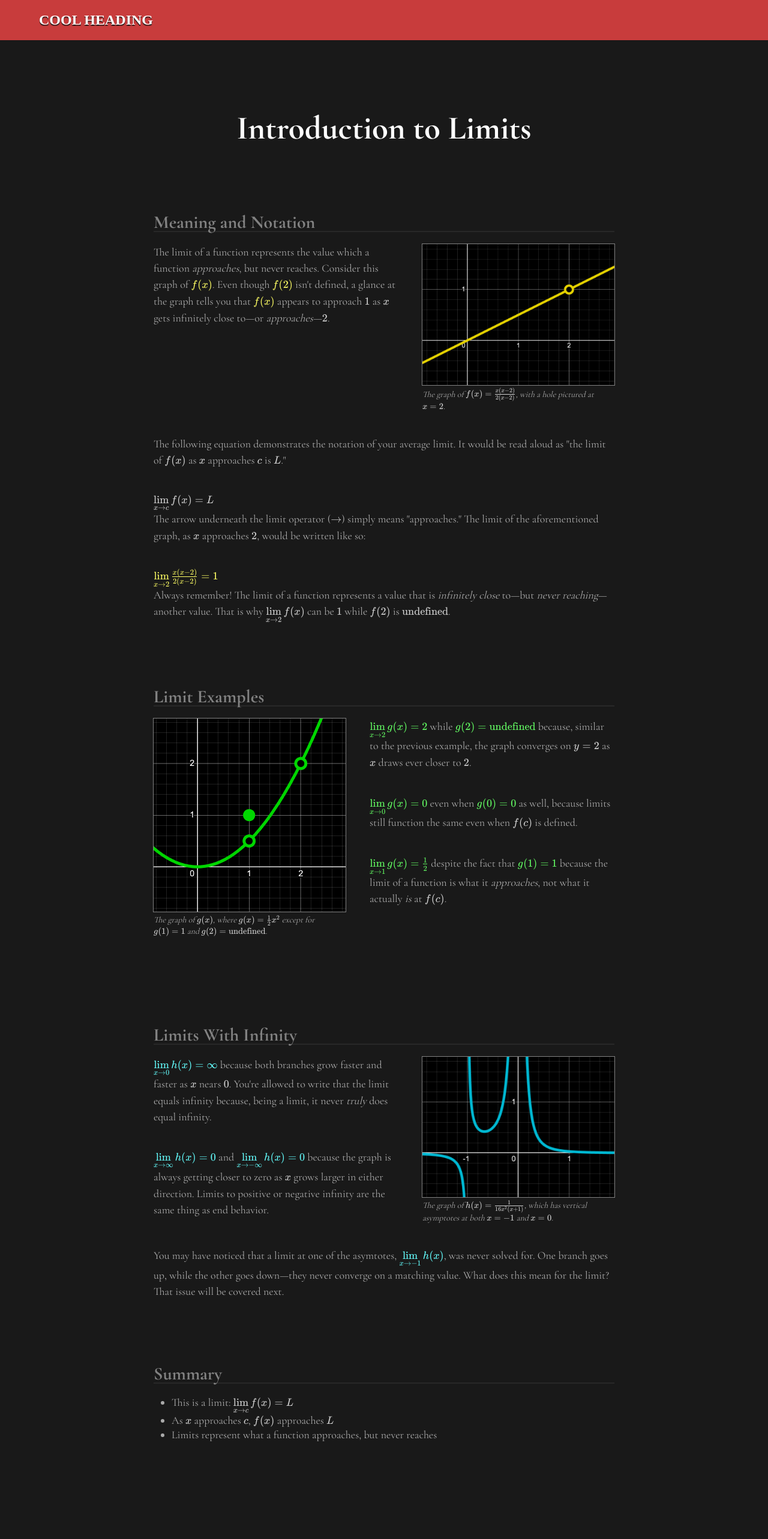
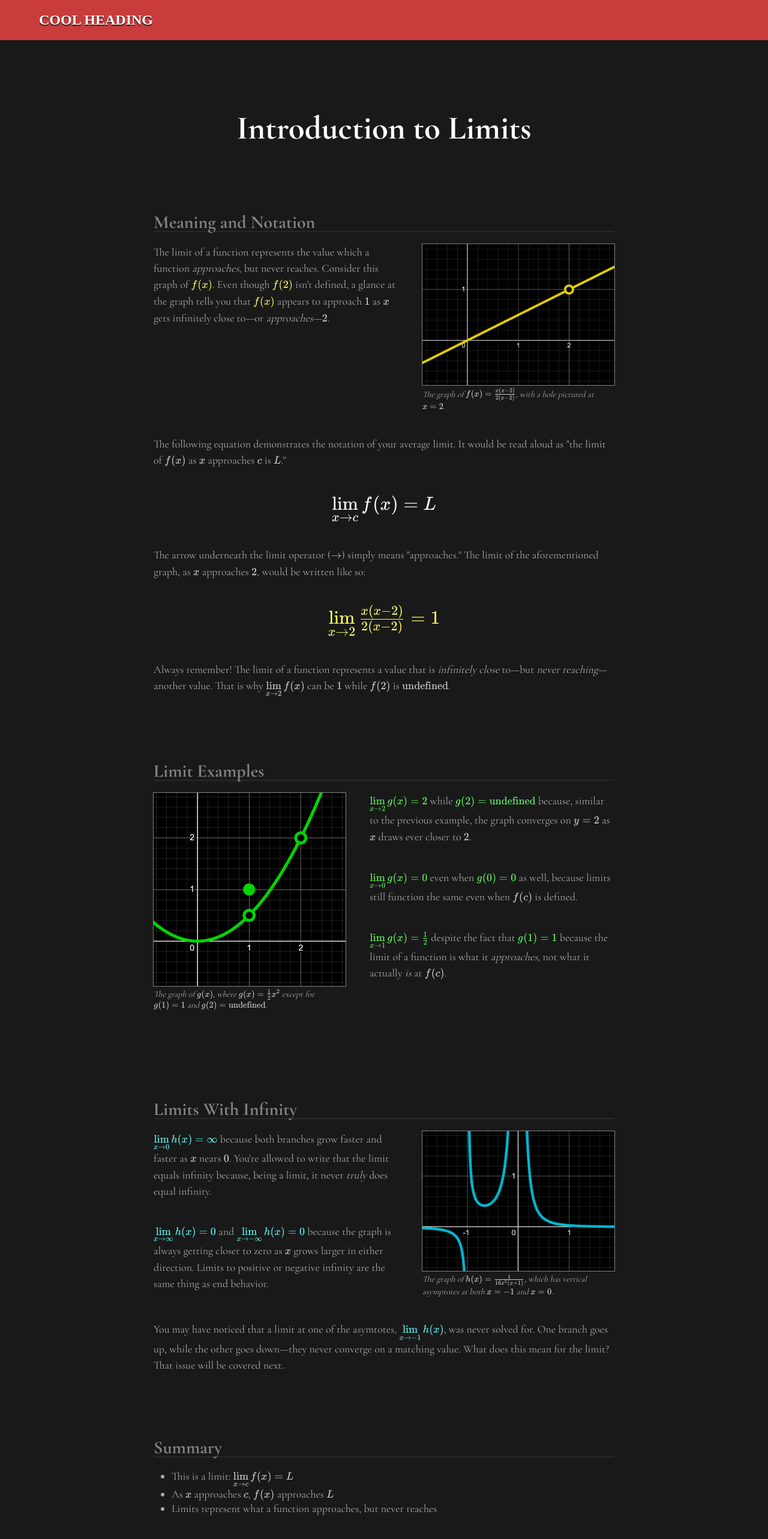
Before and after one commit to UnPolloLoco/math, a Jekyll site: the page built from calculus/limits/01_intro_to_limits/index.html, in a window 1280 px wide. Shown: the whole page at 60% size. Built offline with Jekyll 4.4.1, drawn with Linux system fonts in a browser that asks for light colours; before the commit the page ends 2443 px from its top, so only the background shows below that.

Commit message:
Fix intro to limits class capitalization

```diff
--- a/calculus/limits/01_intro_to_limits/index.html
+++ b/calculus/limits/01_intro_to_limits/index.html
@@ -26,7 +26,7 @@ title: Introduction to Limits
 	The following equation demonstrates the notation of your average limit. It would be read aloud as "the limit of <kx>f(x)</kx> as <kx>x</kx> approaches <kx>c</kx> is <kspan><kx>L</kx>."</kspan>
 </p>
 
-<kx class="largeEquation">
+<kx class="largeequation">
 	\lim\limits_{x \to c} f(x) = L
 </kx>
 
@@ -34,7 +34,7 @@ title: Introduction to Limits
 	The arrow underneath the limit operator <kspan>(<kx>\to</kx>)</kspan> simply means "approaches." The limit of the aforementioned graph, as <kx>x</kx> approaches <kspan><kx>2</kx>,</kspan> would be written like so:
 </p>
 
-<kx class="largeEquation yellow">
+<kx class="largeequation yellow">
 	\lim\limits_{x \to 2} \frac{x(x-2)}{2(x-2)} = 1
 </kx>
 
```
